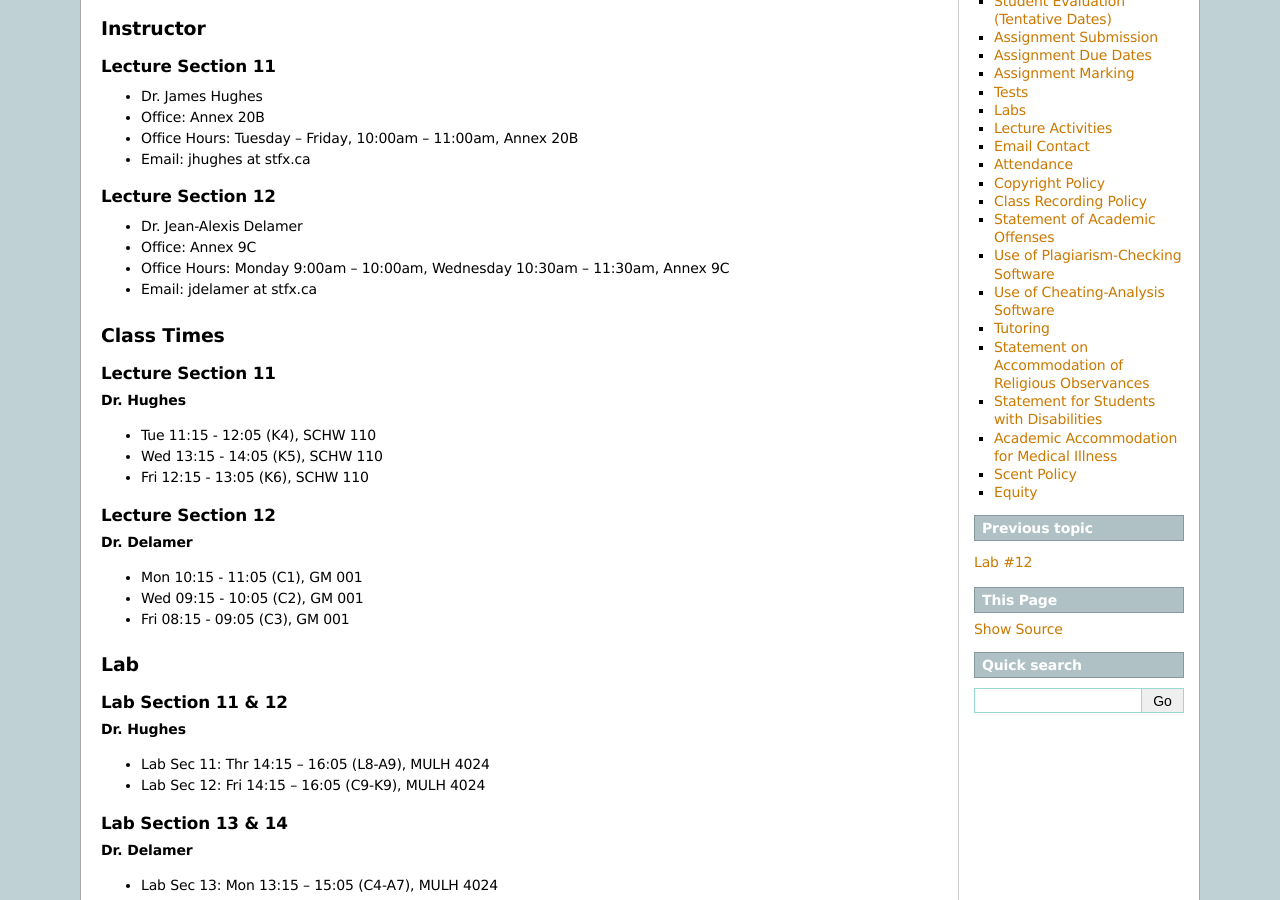
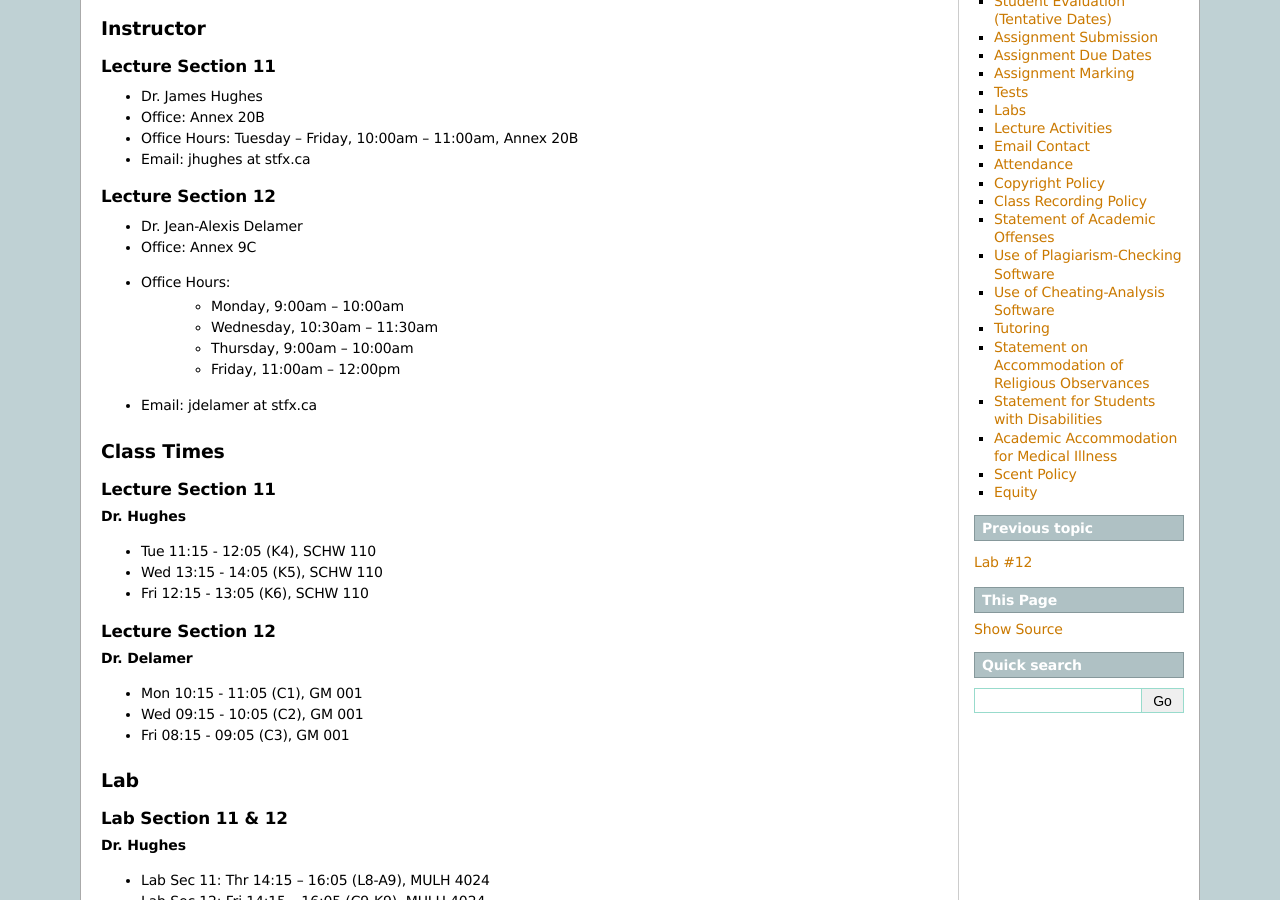
Before and after one commit to jameshughes89/cs101, a Sphinx documentation site: the page built from source/outline.rst, in a window 1280 px wide and 900 px high, scrolled down 439 px. Built offline with Sphinx 7.4.7, drawn with Linux system fonts in a browser that asks for light colours; formulas are drawn with MathJax 3; pages that are not in the unit, such as notebooks, are missing from menus.

Commit message:
Update outline.rst
Update office hours.

```diff
--- a/source/outline.rst
+++ b/source/outline.rst
@@ -38,7 +38,11 @@ Lecture Section 12
 
 * Dr. Jean-Alexis Delamer
 * Office: Annex 9C
-* Office Hours: Monday 9:00am -- 10:00am, Wednesday 10:30am -- 11:30am, Annex 9C
+* Office Hours:
+    * Monday, 9:00am -- 10:00am
+    * Wednesday, 10:30am -- 11:30am
+    * Thursday, 9:00am -- 10:00am
+    * Friday, 11:00am -- 12:00pm
 * Email: jdelamer at stfx.ca
 
 
```
